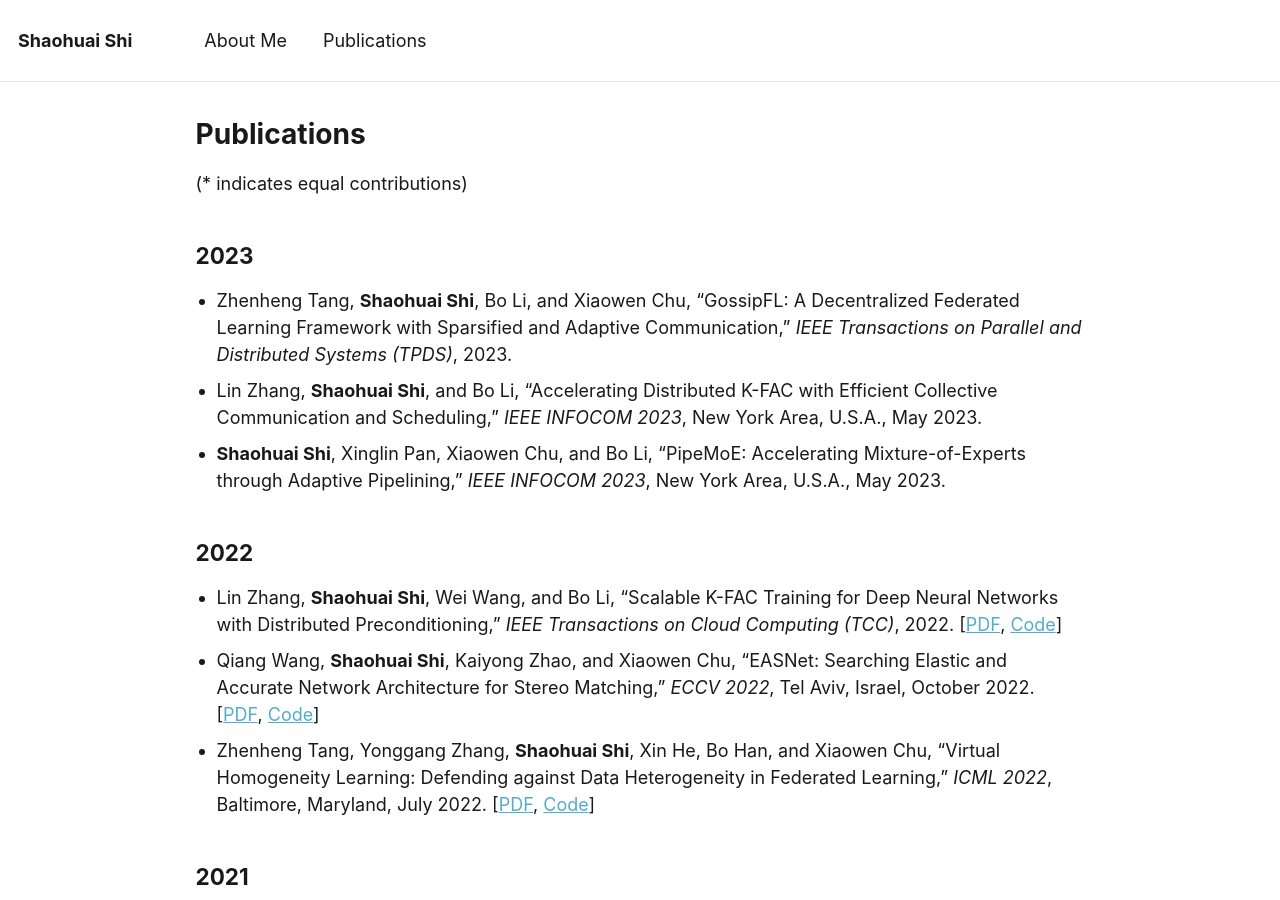
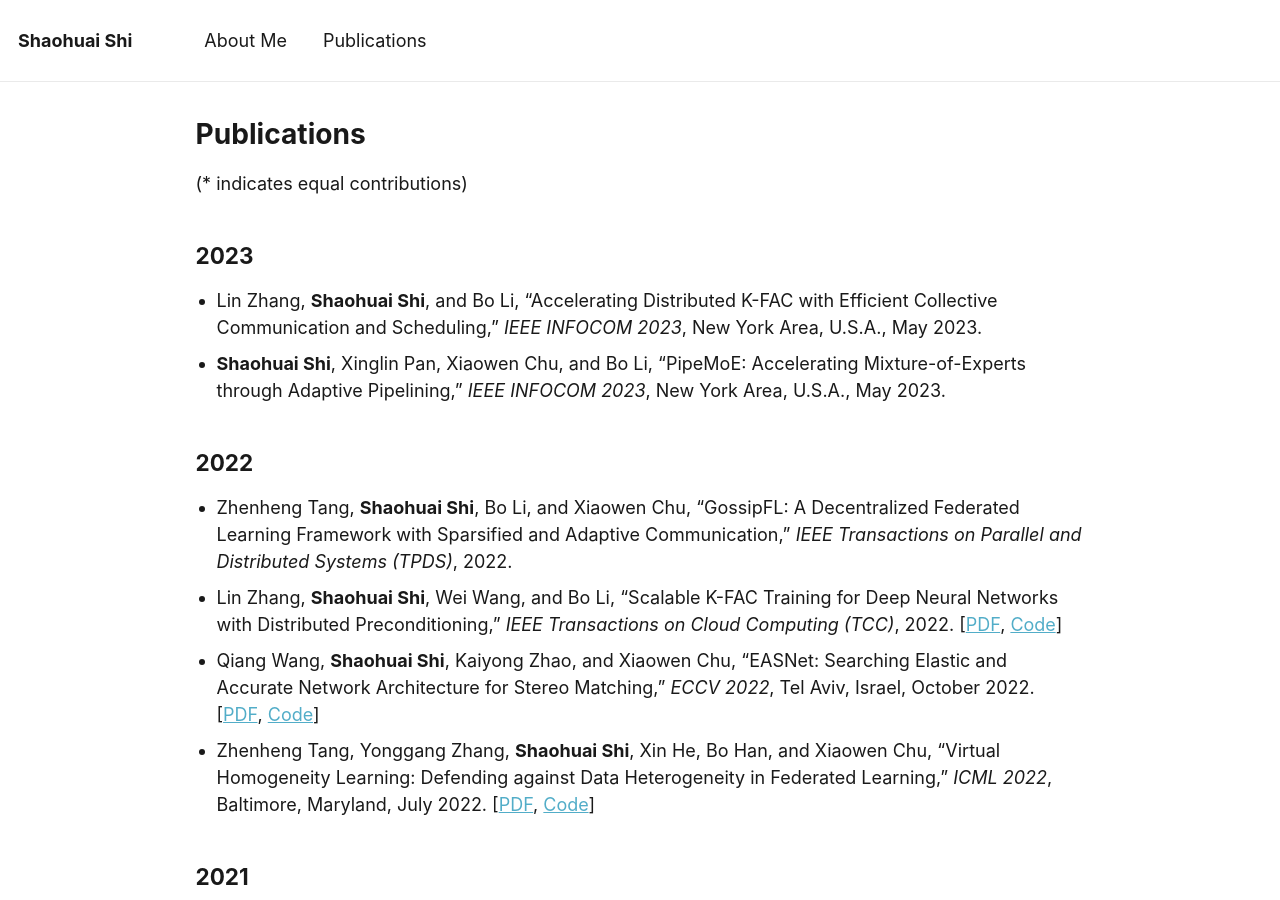
Before and after one commit to shaohuais/shaohuais.github.io, a Jekyll site: the page built from _pages/publications.md, in a window 1280 px wide and 900 px high. Built offline with Jekyll 4.4.1, drawn with Linux system fonts in a browser that asks for light colours.

Commit message:
revise year of TPDS

```diff
--- a/Gemfile
+++ b/Gemfile
@@ -14,13 +14,14 @@ gem "github-pages", group: :jekyll_plugins
 # If you want to use Jekyll native, uncomment the line below.
 # To upgrade, run `bundle update`.
 
-# gem "jekyll"
+gem "jekyll"
+gem 'bcrypt-ruby'
 
 gem "wdm", "~> 0.1.0" if Gem.win_platform?
 
 # If you have any plugins, put them here!
 group :jekyll_plugins do
-  # gem "jekyll-archives"
+  gem "jekyll-archives"
   gem "jekyll-feed"
   gem 'jekyll-sitemap'
   gem 'hawkins'
--- a/_config.yml
+++ b/_config.yml
@@ -83,7 +83,7 @@ author:
   name             : "Shaohuai Shi"
   avatar           : "profile.png"
   bio              : "Assistant Professor, School of Computer Science and Technology, Harbin Institute of Technology, Shenzhen"
-  location         : "Room 1817, Building L, Harbin Institute of Technology, Shenzhen, Nanshan District, Shenzhen, China, 518055"
+  location         : "Room 1817, Building L, Harbin Institute of Technology, Shenzhen, Nanshan District, Shenzhen, 518055, China"
   employer         :
   pubmed           :
   googlescholar    : "https://scholar.google.com.hk/citations?user=Wr4B6fQAAAAJ&hl=en"
--- a/_pages/publications.md
+++ b/_pages/publications.md
@@ -15,11 +15,11 @@ Publications
 ======
 (\* indicates equal contributions)
 ## 2023
-- Zhenheng Tang, **Shaohuai Shi**, Bo Li, and Xiaowen Chu, "GossipFL: A Decentralized Federated Learning Framework with Sparsified and Adaptive Communication," *IEEE Transactions on Parallel and Distributed Systems (TPDS)*, 2023.
 - Lin Zhang, **Shaohuai Shi**, and Bo Li, "Accelerating Distributed K-FAC with Efficient Collective Communication and Scheduling," *IEEE INFOCOM 2023*, New York Area, U.S.A., May 2023.
 - **Shaohuai Shi**, Xinglin Pan, Xiaowen Chu, and Bo Li, "PipeMoE: Accelerating Mixture-of-Experts through Adaptive Pipelining," *IEEE INFOCOM 2023*, New York Area, U.S.A., May 2023.
 
 ## 2022
+- Zhenheng Tang, **Shaohuai Shi**, Bo Li, and Xiaowen Chu, "GossipFL: A Decentralized Federated Learning Framework with Sparsified and Adaptive Communication," *IEEE Transactions on Parallel and Distributed Systems (TPDS)*, 2022.
 - Lin Zhang, **Shaohuai Shi**, Wei Wang, and Bo Li, "Scalable K-FAC Training for Deep Neural Networks with Distributed Preconditioning," *IEEE Transactions on Cloud Computing (TCC)*, 2022. \[[PDF](https://arxiv.org/pdf/2206.15143), [Code](https://github.com/lzhangbv/kfac_pytorch)\]
 - Qiang Wang, **Shaohuai Shi**, Kaiyong Zhao, and Xiaowen Chu, "EASNet: Searching Elastic and Accurate Network Architecture for Stereo Matching," *ECCV 2022*, Tel Aviv, Israel, October 2022. \[[PDF](https://arxiv.org/pdf/2207.09796), [Code](https://github.com/HKBU-HPML/EASNet)\]
 - Zhenheng Tang, Yonggang Zhang, **Shaohuai Shi**, Xin He, Bo Han, and Xiaowen Chu, "Virtual Homogeneity Learning: Defending against Data Heterogeneity in Federated Learning," *ICML 2022*, Baltimore, Maryland, July 2022. \[[PDF](https://arxiv.org/pdf/2206.02465), [Code](https://github.com/wizard1203/VHL)\]
```
Also changed, not shown: Gemfile.lock, 2 other files.
